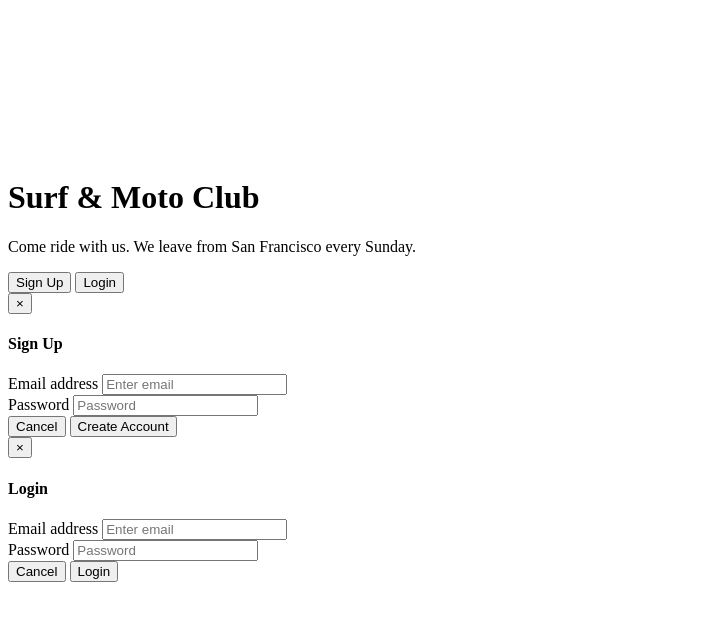
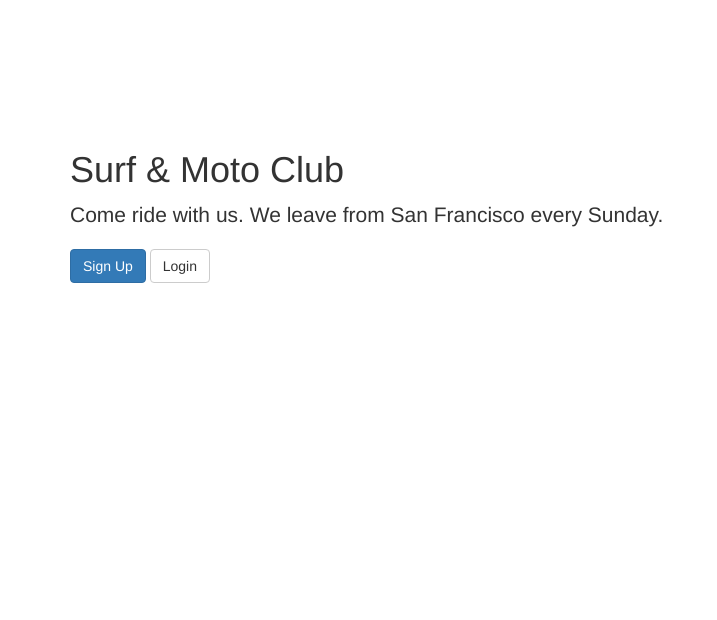
Before and after one commit to ryanbozarth/moto-event-manager, a website built with webpack: page public/index.html in a window 1280 px wide. Shown: the whole page, without its empty margins (0-717 px from the left). Built offline with nearby package versions, Linux system fonts and the light colour scheme; files whose address does not match are found by name.

Commit message:
added new bootstrap build link to html pages

```diff
--- a/package.json
+++ b/package.json
@@ -7,7 +7,10 @@
     "test": "mocha",
     "mkdir": "mkdir -p build",
     "clean": "rm -rf build",
-    "build": "npm run clean && npm run mkdir && npm run build:html && npm run build:css && npm run build:js",
+    "clean:bootstrap": "rm -f build/bootstrap.min.css",
+    "copy:bootstrap": "cp node_modules/bootstrap-3.3.7/dist/css/bootstrap.min.css build/ && cp node_modules/bootstrap-3.3.7/dist/js/bootstrap.min.js build/",
+    "build:bootstrap": "cd node_modules/bootstrap-3.3.7/ && grunt dist && cd ../.. && npm run copy:bootstrap",
+    "build": "npm run clean && npm run mkdir && npm run build:html && npm run build:bootstrap && npm run build:css && npm run build:js",
     "watch": "npm run watch:html & npm run watch:css & npm run watch:js",
     "build:html": "npm run clean:html && cp public/index.html build/",
     "watch:html": "npm run build:html && chokidar index.html -c 'npm run build:html'",
@@ -48,6 +51,7 @@
     "chai": "^3.5.0",
     "chai-http": "^3.0.0",
     "chokidar-cli": "^1.2.0",
+    "grunt": "^1.0.1",
     "gulp": "^3.9.1",
     "less": "^2.7.1",
     "less-plugin-clean-css": "^1.5.1",
--- a/public/event-details.html
+++ b/public/event-details.html
@@ -7,6 +7,7 @@
   <meta name="viewport" content="width=device-width, initial-scale=1, shrink-to-fit=no">
   <meta http-equiv="x-ua-compatible" content="ie=edge">
   <link href="https://fonts.googleapis.com/css?family=Open+Sans:300,400,600" rel="stylesheet">
+  <link rel="stylesheet" href="bootstrap.min.css"/>
   <link rel="stylesheet" href="moto-event-manager.1.0.0.css"/>
 </head>
 
@@ -16,6 +17,7 @@
   </div>
 
   <script src="https://ajax.googleapis.com/ajax/libs/jquery/3.1.1/jquery.min.js" integrity="sha384-3ceskX3iaEnIogmQchP8opvBy3Mi7Ce34nWjpBIwVTHfGYWQS9jwHDVRnpKKHJg7" crossorigin="anonymous"></script>
+  <script src="bootstrap.min.js"/>
 </body>
 
 </html>
--- a/public/index.html
+++ b/public/index.html
@@ -7,7 +7,7 @@
   <meta name="viewport" content="width=device-width, initial-scale=1, shrink-to-fit=no">
   <meta http-equiv="x-ua-compatible" content="ie=edge">
   <link href="https://fonts.googleapis.com/css?family=Open+Sans:300,400,600" rel="stylesheet">
-  <link rel="stylesheet" href="../node_modules/bootstrap/css/bootstrap.min.css"/>
+  <link rel="stylesheet" href="bootstrap.min.css"/>
   <link rel="stylesheet" href="moto-event-manager.1.0.0.css"/>
 </head>
 
@@ -79,7 +79,7 @@
   </div>
 
 <script src="https://ajax.googleapis.com/ajax/libs/jquery/3.1.1/jquery.min.js" integrity="sha384-3ceskX3iaEnIogmQchP8opvBy3Mi7Ce34nWjpBIwVTHfGYWQS9jwHDVRnpKKHJg7" crossorigin="anonymous"></script>
-<script src="../node_modules/bootstrap/js/bootstrap.js"/>
+<script src="bootstrap.min.js"/>
 </body>
 
 </html>
```
Also changed, not shown: public/home.html (+2 -0 lines), public/intro.html (+2 -0 lines), build/bootstrap.min.css (added), build/bootstrap.min.js (added).
